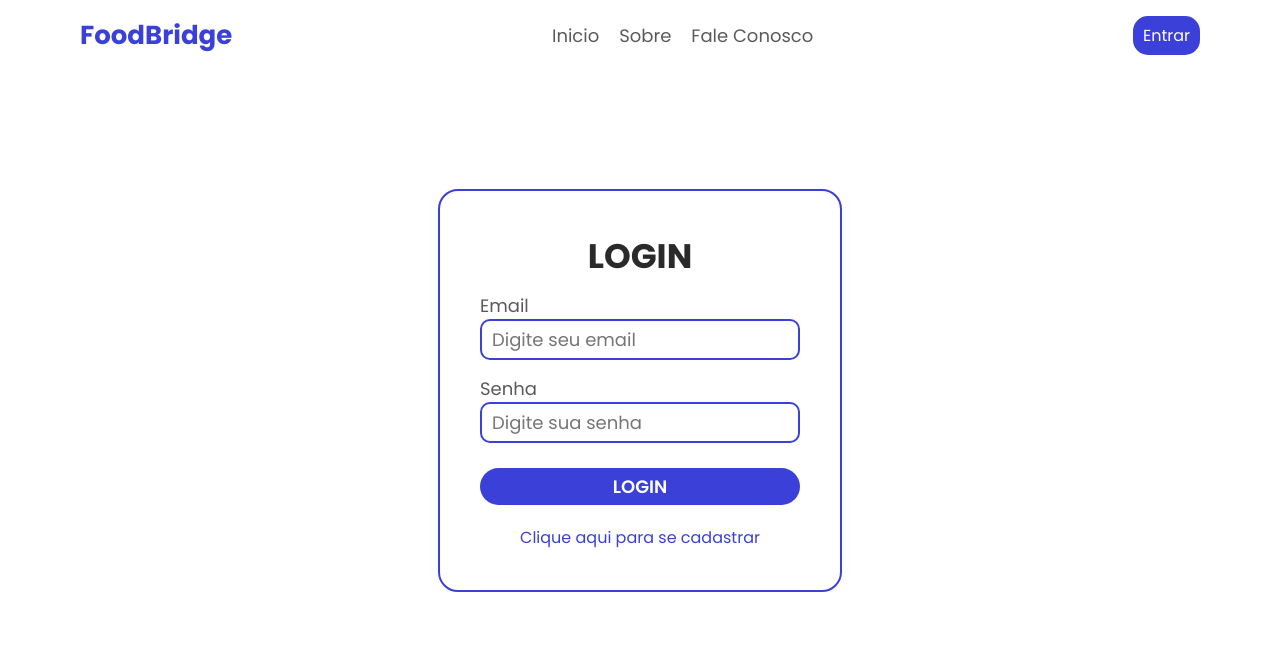
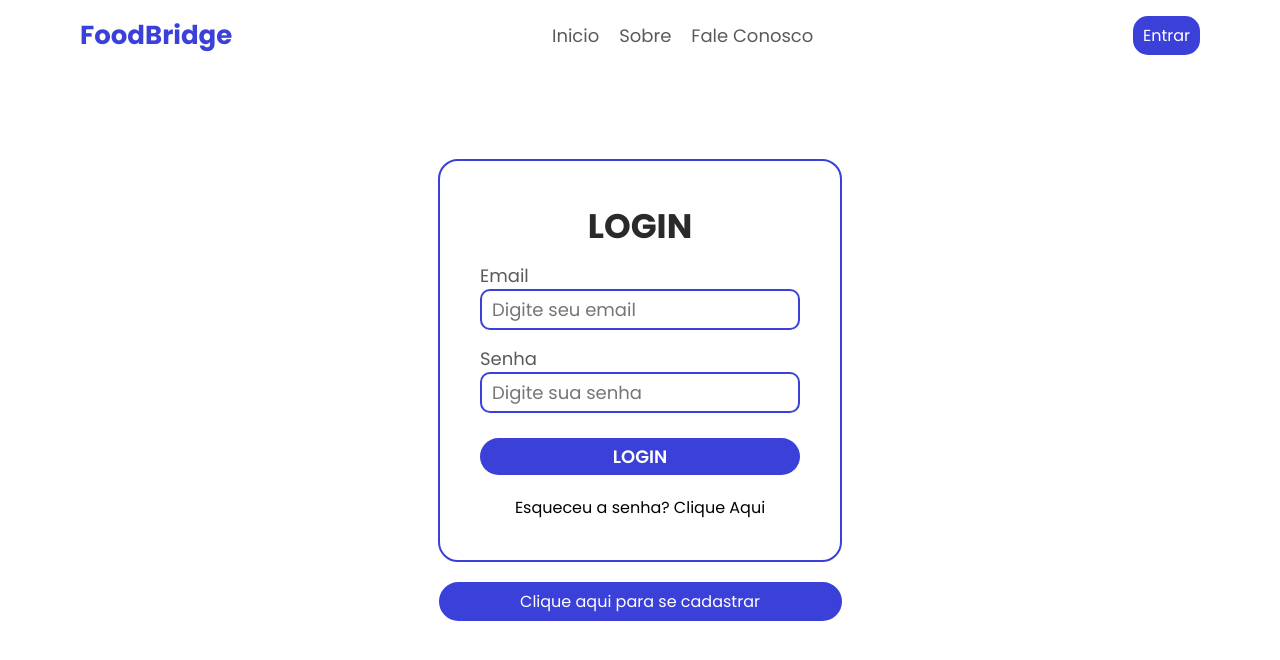
Before and after one commit to EduardoGollner0609/FoodBridge, a React (Vite) app in the folder frontend/: page /login in a window 1280 px wide. Shown: the top 660 px of the page. Built offline with nearby package versions, Linux system fonts and the light colour scheme.

Commit message:
Refatorando card de login ajeitando links de recuperar senha e cadastro.

```diff
--- a/frontend/src/routes/IntroductionPage/LoginPage/index.tsx
+++ b/frontend/src/routes/IntroductionPage/LoginPage/index.tsx
@@ -18,13 +18,16 @@ export default function LoginPage() {
                             </div>
                             <button>Login</button>
                         </form>
-                        <div className="card-login-invite-register">
-                            <Link to="/register">
-                                Clique aqui para se cadastrar
+                        <div className="card-login-reset-password">
+                            <Link to="/recovery/password">
+                                Esqueceu a senha? Clique Aqui
                             </Link>
                         </div>
-
-
+                    </div>
+                    <div className="card-login-invite-register-space">
+                        <Link to="/register">
+                            Clique aqui para se cadastrar
+                        </Link>
                     </div>
                 </div>
             </section>
--- a/frontend/src/routes/IntroductionPage/LoginPage/styles.css
+++ b/frontend/src/routes/IntroductionPage/LoginPage/styles.css
@@ -8,6 +8,8 @@
   display: flex;
   justify-content: center;
   align-items: center;
+  flex-direction: column;
+  gap: 20px;
 }
 
 .login-page-content h2 {
@@ -64,9 +66,20 @@
   font-weight: 600;
 }
 
-.card-login-invite-register {
+.card-login-invite-register-space,
+.card-login-reset-password {
   text-align: center;
 }
-.card-login-invite-register a {
-  color: var(--fb-color-primary);
+
+.card-login-invite-register-space {
+  width: 403px;
 }
+
+.card-login-invite-register-space a {
+  background-color: var(--fb-color-primary);
+  border: 2px solid var(--fb-color-primary);
+  padding: 5px;
+  border-radius: 20px;
+  color: var(--fb-color-quartiary);
+  display: block;
+}
```
